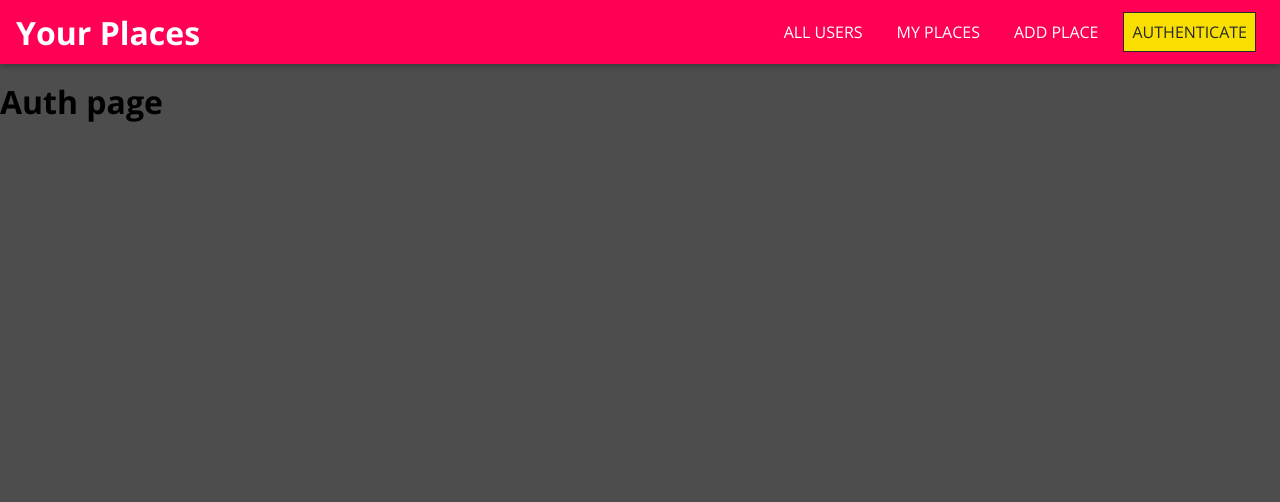
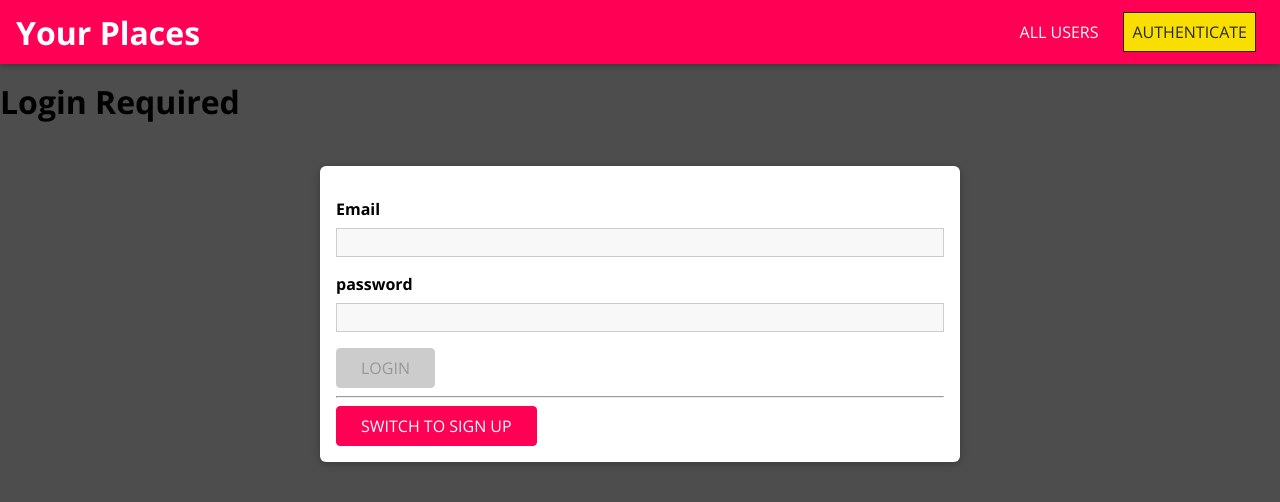
Before and after one commit to iamrabie/mern-course-project-client, a React (Create React App) app: page /auth in a window 1280 px wide. Shown: the top 502 px of the page. Built offline with nearby package versions, Linux system fonts and the light colour scheme.

Commit message:
added authenticated n unauthenticated routes , logout button

```diff
--- a/src/App.js
+++ b/src/App.js
@@ -5,22 +5,49 @@ import NewPlace from "./routes/places/newPlace.route";
 import MainNavigation from "./components/MainNavigation/mainNavigation.component";
 import UpdatePlace from "./routes/places/updatePlace.route";
 import Auth from "./routes/auth/auth.component";
+import { useContext } from "react";
+import { AuthContext } from "./context/context";
 // import PlaceList from "./components/places/placeList.component";
 // import Reducer from "./components/Reducer/reducer";
 
 function App() {
+
+  const { login } = useContext(AuthContext);
+
+  let routes;
+
+  if (login) {
+     routes = (
+      <>
+      <Routes>
+        <Route path="/" element={<Users />} />
+        <Route path="place/new" element={<NewPlace />} />
+        <Route path="places/:userId" element={<UserPlaces />} />
+        <Route path="updatePlace/:placeId"  element={<UpdatePlace />} />
+        <Route path="*" element={<Users />} />
+      </Routes>
+      </>
+     );
+  }
+
+  else{
+    routes = (
+      <>
+      <Routes>
+        <Route path="/" element={<Users />} />
+        <Route path="auth" element={<Auth />} />
+        <Route path="places/:userId" element={<UserPlaces />} />
+        <Route path="*" element={<Auth />} />
+      </Routes>
+      </>
+    );
+  }
+
   return (
     <div className="App">
       <main>
       <MainNavigation />
-      <Routes>
-        <Route path="/" element={<Users />} />
-        <Route path="place/new" element={<NewPlace />} />
-        <Route path="places/:userId" element={<UserPlaces />} />
-        <Route path="/:placeId/updatePlace"  element={<UpdatePlace />} />
-        <Route path="auth" element={<Auth />} />
-        <Route path="*" element={<Users />} />
-      </Routes>
+      {routes}
       </main>
     </div>
   );
--- a/src/components/NavLinks/navLinks.component.jsx
+++ b/src/components/NavLinks/navLinks.component.jsx
@@ -1,22 +1,40 @@
 import { NavLink } from "react-router-dom";
+import { useContext } from "react";
+
+import { AuthContext } from "../../context/context";
 import './navLinks.css';
 
 const NavLinks = () => {
+
+    const {login , setLogin} = useContext(AuthContext);
+    // console.log('isLogeed' , login);
+
     return(
         <>
         <ul className="nav-links">
           <li>
             <NavLink to="/">ALL USERS</NavLink>
           </li>
+          {login &&
           <li>
-            <NavLink to="places">MY PLACES</NavLink>
+            <NavLink to="places/u1">MY PLACES</NavLink>
           </li>
+          }
+          {login &&
           <li>
             <NavLink to="place/new">ADD PLACE</NavLink>
           </li>
+          }
+          {login &&
+          <li>
+            <NavLink to="auth" onClick={() => setLogin(false)}>LOGOUT</NavLink>
+          </li>
+          }
+          {!login &&
           <li>
             <NavLink to="auth">AUTHENTICATE</NavLink>
           </li>
+          }
         </ul>
         </>
     );
--- a/src/components/places/placeItem.component.jsx
+++ b/src/components/places/placeItem.component.jsx
@@ -1,22 +1,36 @@
 import Card from "../Card/card.component";
 import Button from "../Button/button.component";
 import Modal from '../Modal/modal.component';
-import {useState} from 'react';
-import ReactDOM from "react-dom";
+import { AuthContext } from "../../context/context";
+import { useState , useContext } from 'react';
 import "./placeItem.css";
 
 const PlaceItem = (props) => {
 
+
+  const [showDeleteModal , setShowDeleteModal] = useState(false);
+  // console.log('delete Modal :' , showDeleteModal);
+
   const [showMap , setShowMap] = useState(false);
 
-  const handleShowMap = () => {
+  const {login} = useContext(AuthContext);
 
-    setShowMap(true);
+  const handleShowMap = () => { setShowMap(true); }
+
+  const handleCancelMap = () => { setShowMap(false);}
+
+  const handleCancelDelete = () => {
+    setShowDeleteModal(false);
   }
 
-  const handleCancelMap = () => {
 
-    setShowMap(false);
+  const handleConfirmDelete = () => {
+    setShowDeleteModal(false);
+    console.log('place deleted !');
+  }
+
+  const handleShowDeleteModal = () => {
+    setShowDeleteModal(true);
   }
 
   return (
@@ -33,6 +47,23 @@ const PlaceItem = (props) => {
          <h2>THE MAP!</h2>
       </div>
     </Modal>
+
+    <Modal
+       show={showDeleteModal}
+       onCancel={handleCancelDelete}
+       header="Delete Place?"
+      //  contentClass="place-item_modal-content"
+       footerClass="place-item_modal-actions"
+       footer={
+        <>
+        <Button inverse onClick={handleCancelDelete}>CANCEL</Button>
+        <Button danger onClick={handleConfirmDelete}>DELETE</Button>
+       </>}
+    >
+      <p>Are you sure you want to delete?</p>
+      <p>NOTE : This action can not be reversed.</p>
+    </Modal>
+
       <li className="place-item" style={{listStyleType:'none'}}>
         <Card className="place-item__content">
           <div className="place-item__image">
@@ -45,8 +76,10 @@ const PlaceItem = (props) => {
           </div>
           <div className="place-item__actions">
             <Button inverse onClick={handleShowMap}>VIEW ON MAP</Button>
-            <Button to={`/${props.id}/updatePlace`}>EDIT</Button>
-            <Button danger>DELETE</Button>
+            {login && <>
+              <Button to={`/updatePlace/${props.id}`}>EDIT</Button>
+              <Button danger onClick={handleShowDeleteModal}>DELETE</Button>
+            </>}
           </div>
         </Card>
       </li>
--- a/src/components/places/placeList.component.jsx
+++ b/src/components/places/placeList.component.jsx
@@ -1,13 +1,15 @@
 import PlaceItem from "./placeItem.component";
 import Card from "../Card/card.component";
+import Button from "../Button/button.component";
 import "./placeList.css";
 
 const PlaceList = (props) => {
   if (props.items.length === 0) {
     return (
       <Card>
-      <div>
-        <p>no places found.</p>
+      <div className="center flex flex-col gap-y-3">
+        <p className="font-bold text-2xl">no places found</p>
+        <Button to="/place/new">Share Place</Button>
       </div>
       </Card>
     );
--- /dev/null
+++ b/src/context/context.jsx
@@ -0,0 +1,23 @@
+import { createContext , useState } from "react";
+
+export const AuthContext = createContext({
+    isLoggedIn:false,
+    login:() => {},
+    logout:() => {}
+});
+
+
+export const AuthProvider = ({children}) => {
+
+    const [ login , setLogin ] = useState(false);
+    console.log('login :' , login);
+
+    const value = {login , setLogin};
+    return(
+        <>
+         <AuthContext.Provider value={value}>
+            {children}
+         </AuthContext.Provider>
+        </>
+    );
+}
--- a/src/hooks/form-hook.jsx
+++ b/src/hooks/form-hook.jsx
@@ -7,6 +7,9 @@ const handleReducer = (state , action) => {
       case 'INPUT_CHANGE':
         let formIsValid = true;
         for (var input in state.inputs){
+          if (!state.inputs[input]){
+            continue;
+          }
           if (input === action.inputId){
             formIsValid = formIsValid && action.isValid;
           }
@@ -22,6 +25,11 @@ const handleReducer = (state , action) => {
            },
            isValid:formIsValid
         };
+      case 'SET_DATA':
+        return {
+          inputs:action.inputs,
+          isValid:action.isValid
+        };
       default:
         return state;
     }
@@ -36,6 +44,8 @@ export const useForm = (initialInputs , initialFormValidity) => {
        isValid:initialFormValidity
      });
 
+    // console.log('useform :' , formState);
+
     //using callback hook so that this func does not creates on every render
     const titleInputHandler = useCallback((id , value , isValid) => {
 
@@ -45,6 +55,13 @@ export const useForm = (initialInputs , initialFormValidity) => {
     } , []);
 
 
-    return [formState , titleInputHandler];
+    const handleFormData = useCallback((inputData , formValidity) => {
+
+      dispatch({type:'SET_DATA' , inputs:inputData , isValid:formValidity});
+
+    } , []);
+
+
+    return [formState , titleInputHandler , handleFormData];
 
 }
--- a/src/index.js
+++ b/src/index.js
@@ -4,12 +4,15 @@ import './index.css';
 import App from './App';
 import reportWebVitals from './reportWebVitals';
 import { BrowserRouter } from 'react-router-dom';
+import { AuthProvider } from './context/context';
 
 const root = ReactDOM.createRoot(document.getElementById('root'));
 root.render(
   // <React.StrictMode>
     <BrowserRouter>
-      <App />
+     <AuthProvider>
+       <App />
+     </AuthProvider>
     </BrowserRouter>
   // </React.StrictMode>
 );
--- /dev/null
+++ b/src/routes/auth/auth-form.css
@@ -0,0 +1,10 @@
+.auth-form {
+    list-style: none;
+    margin: 0 auto;
+    padding: 1rem;
+    width: 90%;
+    max-width: 40rem;
+    box-shadow: 0 2px 8px rgba(0, 0, 0, 0.26);
+    border-radius: 6px;
+    background: white;
+  }
--- a/src/routes/auth/auth.component.jsx
+++ b/src/routes/auth/auth.component.jsx
@@ -1,7 +1,119 @@
+import Input from '../../components/Input/input.component';
+import Button from '../../components/Button/button.component';
+import { VALIDATOR_REQUIRE , VALIDATOR_EMAIL , VALIDATOR_MINLENGTH } from '../../utils/validators';
+import { AuthContext } from '../../context/context';
+import { useForm } from '../../hooks/form-hook';
+import {useState , useContext} from 'react';
+import './auth-form.css';
+
+
 const Auth = () => {
+
+
+    const {login , setLogin} = useContext(AuthContext);
+    // console.log('login from auth context' , login);
+
+    const [formState , titleInputHandler , setFormData] = useForm({
+        email:{
+            value:'',
+            isValid:false
+        },
+        password:{
+            value:'',
+            isValid:false
+        },
+        name:{
+            value:'',
+            isValid:false
+        }
+    }, false);
+
+
+
+    const [isLoggedIn , setIsLoggedIn] = useState(true);
+
+    const handleLogin = (e) => {
+       e.preventDefault();
+    //    console.log('form state :'  , formState);
+    //    setLogin(!login);
+    }
+
+
+    const handleSwitchMode = () => {
+
+        if (isLoggedIn){
+
+            setFormData({
+              ...formState.inputs,
+              name:{
+                value:'',
+                isValid:false
+              }
+            } , false );
+        }
+
+        else{
+
+            setFormData({
+                ...formState.inputs,
+                name:undefined
+            } , formState.inputs.email.isValid && formState.inputs.password.isValid);
+        }
+
+        setIsLoggedIn(prev => !prev);
+        setLogin(!login);
+    }
+
+
+
     return(
         <>
-        <h1>Auth page</h1>
+        <h1 className="text-white text-center text-3xl">Login Required</h1>
+        <br/>
+        <form className='auth-form' onSubmit={handleLogin}>
+            {!isLoggedIn &&  <Input
+             element="input"
+             type="text"
+             id="name"
+             label="Name"
+             name="name"
+             validators={[VALIDATOR_REQUIRE()]}
+             errorMessage="Please enter your name"
+             onInput={titleInputHandler}
+             value={formState.inputs.name.value}
+             valid={formState.inputs.name.isValid}
+            />}
+
+           <Input
+             element="input"
+             type="email"
+             id="email"
+             label="Email"
+             name="email"
+             validators={[VALIDATOR_REQUIRE() , VALIDATOR_EMAIL()]}
+             errorMessage="You entered an invalid email"
+             onInput={titleInputHandler}
+             value={formState.inputs.email.value}
+             valid={formState.inputs.email.isValid}
+            />
+           <Input
+             element="input"
+             type="password"
+             id="password"
+             label="password"
+             name="password"
+             validators={[VALIDATOR_REQUIRE() , VALIDATOR_MINLENGTH(6)]}
+             errorMessage="Please enter a nvalid password (atleast 6 characters)."
+             onInput={titleInputHandler}
+             value={formState.inputs.password.value}
+             valid={formState.inputs.password.isValid}
+            />
+            <div className='flex flex-col gap-y-5'>
+              <Button type="submit" disabled={!formState.isValid} onClick={handleSwitchMode}>{isLoggedIn ? 'LOGIN' : 'SIGN UP'}</Button>
+              <hr/>
+              <Button  onClick={handleSwitchMode}>SWITCH TO {isLoggedIn ? 'SIGN UP' : 'LOGIN'}</Button>
+            </div>
+        </form>
         </>
     );
 }
--- a/src/routes/places/places.route.jsx
+++ b/src/routes/places/places.route.jsx
@@ -21,7 +21,7 @@ const UserPlaces = () => {
         },
         {
             id:'p2',
-            title:'Empire State Building',
+            title:'United Arab Emirates',
             description:'One of the famous sky scrappers in the world ..!',
             imageUrl:'https://thechatwalny.agencydominion.net/uploads/2024/06/Empire-State-Building-1200x630.jpg',
             address:'24 W 34th St, New York , NY 10001',
@@ -32,8 +32,8 @@ const UserPlaces = () => {
             creator:'u2'
         },
         {
-            id:'p2',
-            title:'Empire State Building',
+            id:'p3',
+            title:'United Kingdom',
             description:'One of the famous sky scrappers in the world ..!',
             imageUrl:'https://thechatwalny.agencydominion.net/uploads/2024/06/Empire-State-Building-1200x630.jpg',
             address:'24 W 34th St, New York , NY 10001',
@@ -51,7 +51,6 @@ const UserPlaces = () => {
 
     return(
         <>
-        <h1>Places</h1>
         <div style={{width:"50%" , marginLeft:'auto' , marginRight:'auto'}}>
         <PlaceList items={filteredPlaces} />
         </div>
--- a/src/routes/places/updatePlace.route.jsx
+++ b/src/routes/places/updatePlace.route.jsx
@@ -1,27 +1,15 @@
 import {useParams} from 'react-router-dom';
 import Input from '../../components/Input/input.component';
 import Button from '../../components/Button/button.component';
+import Card from '../../components/Card/card.component';
 import { VALIDATOR_MINLENGTH, VALIDATOR_REQUIRE } from '../../utils/validators';
 import { useForm } from '../../hooks/form-hook';
+import { useEffect , useState } from 'react';
 import "./newPlace.css";
 
 const UpdatePlace = () => {
 
     const { placeId } = useParams();
-
-    const [formState , titleInputHandler] = useForm({
-        title: {
-            value: '',
-            isValid: false
-          },
-          description: {
-            value: '',
-            isValid: false
-          }
-    } , false);
-
-    // console.log('update place useForm hook :' , formState);
-
 
     const DUMMY_PLACES = [
         {
@@ -38,7 +26,7 @@ const UpdatePlace = () => {
         },
         {
             id:'p2',
-            title:'Empire State Buildingsss',
+            title:'United Arab Emirates',
             description:'One of the famous sky scrappers in the world ..!',
             imageUrl:'https://thechatwalny.agencydominion.net/uploads/2024/06/Empire-State-Building-1200x630.jpg',
             address:'24 W 34th St, New York , NY 10001',
@@ -49,8 +37,8 @@ const UpdatePlace = () => {
             creator:'u2'
         },
         {
-            id:'p2',
-            title:'Empire State Building',
+            id:'p3',
+            title:'United Kingdom',
             description:'One of the famous sky scrappers in the world ..!',
             imageUrl:'https://thechatwalny.agencydominion.net/uploads/2024/06/Empire-State-Building-1200x630.jpg',
             address:'24 W 34th St, New York , NY 10001',
@@ -63,21 +51,76 @@ const UpdatePlace = () => {
 
     ];
 
+    const [ isLoading , setIsLoading ] = useState(true);
+
+
+    const [formState , titleInputHandler , handleFormData] = useForm({
+        title: {
+          value: '',
+          isValid: false
+        },
+        description: {
+          value: '',
+          isValid: false
+        }
+     } , false);
+
+    // console.log('update place useForm hook :' , formState);
+
 
     //find gives the first thing that matches.
     const identifiedPlace = DUMMY_PLACES.find( i => i.id === placeId);
 
 
+    useEffect(() => {
+
+        if (identifiedPlace){
+            handleFormData({
+                title: {
+                    value: identifiedPlace.title,
+                    isValid: true
+                  },
+                  description: {
+                    value: identifiedPlace.description,
+                    isValid: true
+                  }
+            } , true);
+        }
+
+
+        setIsLoading(false);
+
+    } , []);
+
+
+
     if (!identifiedPlace){
-        return <div className='center bg-white w-1/2 py-3 px-5 rounded-lg mx-auto'>
-        <p>no place exists</p>
+        return <div className='center'>
+            <Card>
+             <p>Could not found place!</p>
+            </Card>
         </div>
+    }
+
+    if (isLoading){
+        return <div>
+            <Card>
+              <p>LOADING ...</p>
+            </Card>
+        </div>
+    }
+
+
+    const handleUpdatePlace = (e) => {
+
+        e.preventDefault();
+        console.log(formState);
     }
 
 
     return(
         <>
-         <form className='place-form'>
+         <form className='place-form' onSubmit={handleUpdatePlace}>
             <Input
                 element="input"
                 id="title"
@@ -87,8 +130,8 @@ const UpdatePlace = () => {
                 validators={[VALIDATOR_REQUIRE()]}
                 errorMessage="you entered an invalid title."
                 onInput={titleInputHandler}
-                value={identifiedPlace.title}
-                valid={true}
+                value={formState.inputs.title.value}
+                valid={formState.inputs.title.isValid}
             />
             <Input
                 element="textarea"
@@ -99,8 +142,8 @@ const UpdatePlace = () => {
                 validators={[VALIDATOR_REQUIRE() , VALIDATOR_MINLENGTH(5)]}
                 errorMessage="Please enter a valid description (atleast 5 characters)."
                 onInput={titleInputHandler}
-                value={identifiedPlace.description}
-                valid={true}
+                value={formState.inputs.description.value}
+                valid={formState.inputs.description.isValid}
             />
 
             <Button disabled={!formState.isValid}>UPDATE PLACE</Button>
--- a/src/routes/users/users.route.jsx
+++ b/src/routes/users/users.route.jsx
@@ -9,7 +9,6 @@ const Users = () => {
 
     return(
         <>
-        <h1>USERS</h1>
         <div>
          <UsersList users={users} />
         </div>
```
